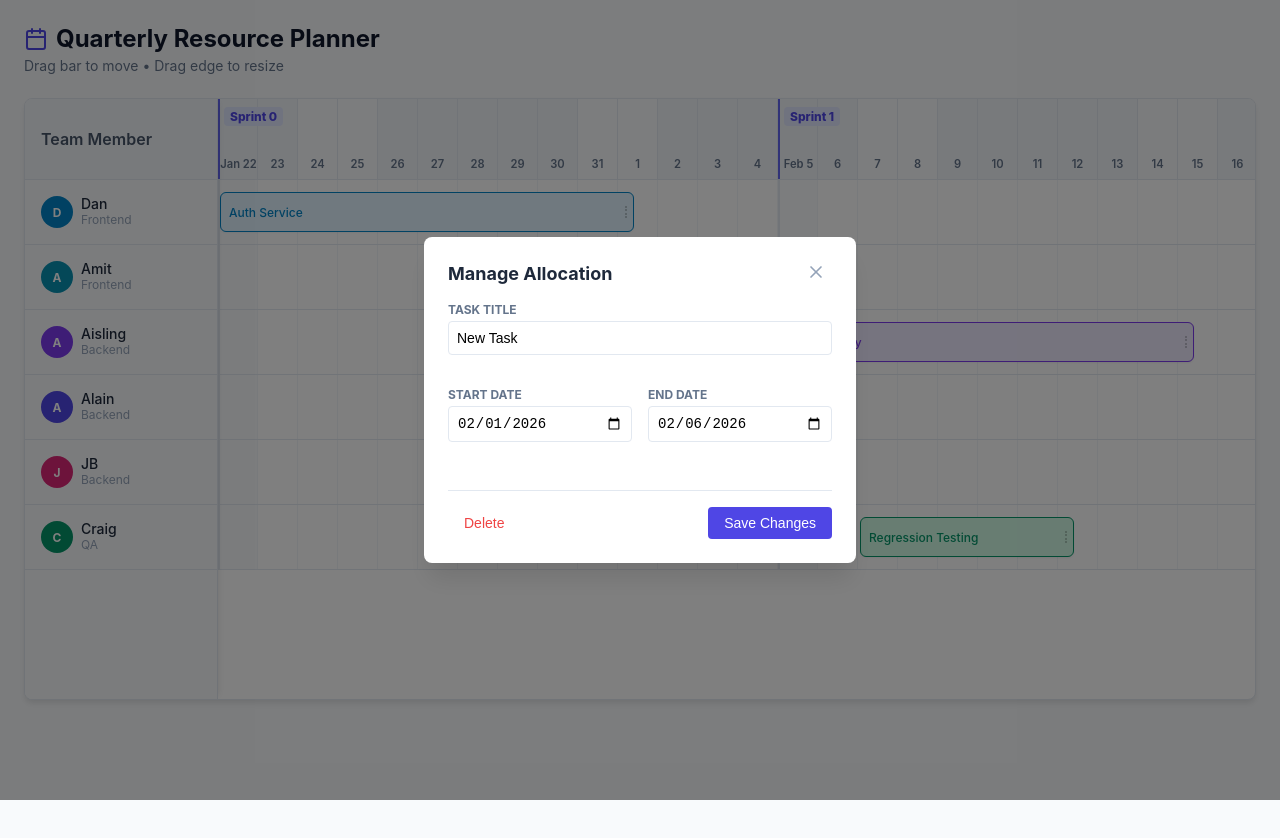
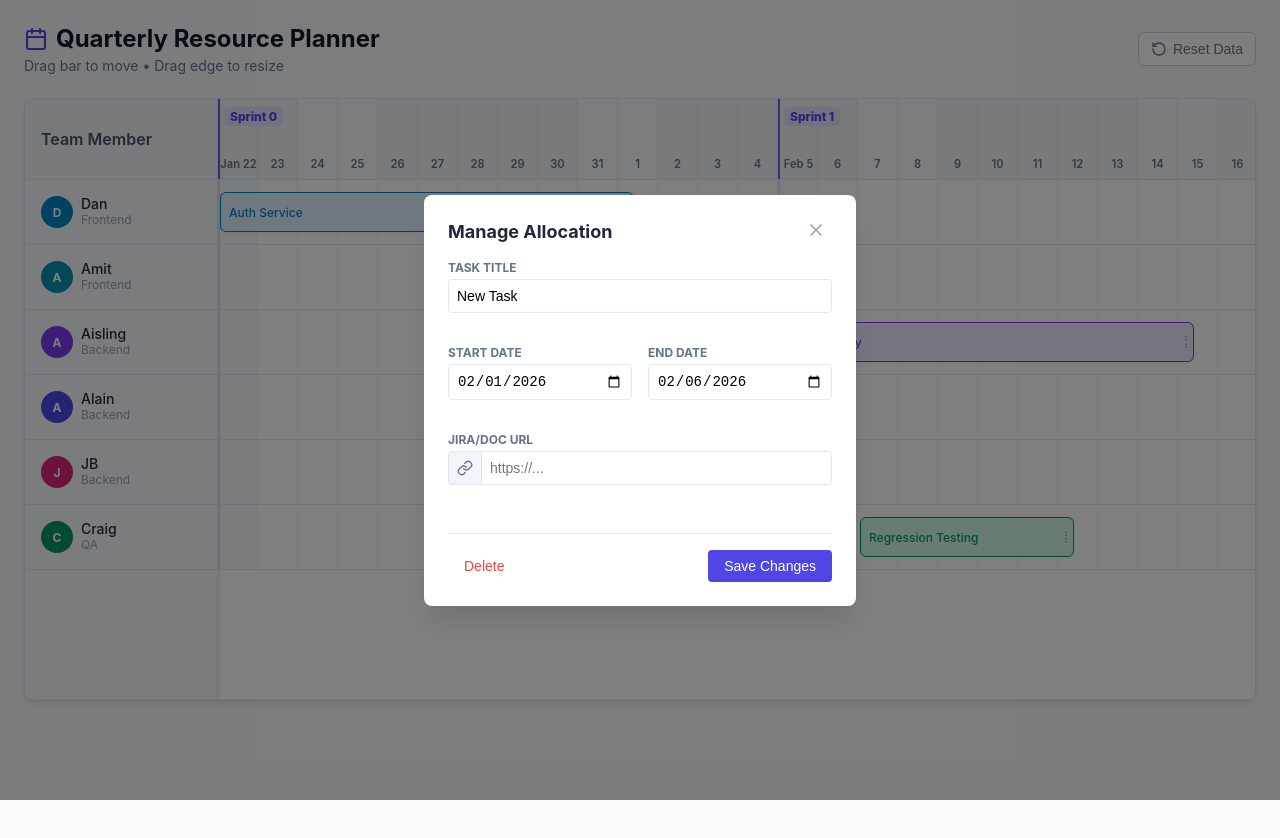
Before and after one commit to pannamatena/resourcePlanner, a React (Create React App) app in the folder client/: page / in a window 1280 px wide. Both pictures are taken after a click on the element 638 px from the left and 212 px from the top of the page. Shown: the top 838 px of the page. Built offline with nearby package versions, Linux system fonts and the light colour scheme.

Commit message:
save on local storage and follow URL button

```diff
--- a/client/src/App.js
+++ b/client/src/App.js
@@ -1,6 +1,6 @@
 /** @jsxImportSource @emotion/react */
 import React, { useState, useMemo, useEffect, useRef } from 'react';
-import { Link as LinkIcon, X, Calendar } from 'lucide-react';
+import { Link as LinkIcon, X, Calendar, RotateCcw, ExternalLink } from 'lucide-react'; // Added ExternalLink icon
 import * as S from './Style';
 
 // --- Date Helpers ---
@@ -46,26 +46,39 @@ const INITIAL_TEAM = [
   { id: 6, name: 'Craig', role: 'QA',      color: { main: '#059669', bg: '#d1fae5' } },
 ];
 
+const INITIAL_TASKS = [
+  { id: 101, resourceId: 1, title: 'Auth Service', startIdx: 0, duration: 10, url: '' },
+  { id: 102, resourceId: 3, title: 'API Gateway', startIdx: 14, duration: 10, url: '' },
+  { id: 103, resourceId: 6, title: 'Regression Testing', startIdx: 16, duration: 5, url: '' },
+];
+
 const App = () => {
   const { dates, startDate, anchorDate } = useMemo(() => generateQuarterDates(), []);
   const [team] = useState(INITIAL_TEAM);
 
-  const [tasks, setTasks] = useState([
-    { id: 101, resourceId: 1, title: 'Auth Service', startIdx: 0, duration: 10, url: '' },
-    { id: 102, resourceId: 3, title: 'API Gateway', startIdx: 14, duration: 10, url: '' },
-    { id: 103, resourceId: 6, title: 'Regression Testing', startIdx: 16, duration: 5, url: '' },
-  ]);
+  const [tasks, setTasks] = useState(() => {
+    const saved = localStorage.getItem('planner_tasks');
+    return saved ? JSON.parse(saved) : INITIAL_TASKS;
+  });
+
+  useEffect(() => {
+    localStorage.setItem('planner_tasks', JSON.stringify(tasks));
+  }, [tasks]);
 
   const [isModalOpen, setIsModalOpen] = useState(false);
   const [editingTask, setEditingTask] = useState(null);
-
-  // --- Resize State ---
-  const [resizingTask, setResizingTask] = useState(null); // { id, initialX, initialDuration }
-
-  // Ref to track if we are currently resizing (to prevent opening modal on mouseUp)
+  const [resizingTask, setResizingTask] = useState(null);
   const isResizingRef = useRef(false);
 
-  // --- Helpers ---
+  // --- Handlers ---
+
+  const handleResetData = () => {
+    if (window.confirm("Are you sure you want to reset all data to defaults?")) {
+      setTasks(INITIAL_TASKS);
+      localStorage.removeItem('planner_tasks');
+    }
+  };
+
   const getSprintInfo = (date) => {
     const diffTime = date.getTime() - anchorDate.getTime();
     const diffDays = Math.ceil(diffTime / (1000 * 60 * 60 * 24));
@@ -78,9 +91,8 @@ const App = () => {
     return { isSprintStart, label };
   };
 
-  // --- Modal Logic ---
   const handleAddTask = (resourceId, dayIndex) => {
-    if (isResizingRef.current) return; // Don't add if we just finished resizing
+    if (isResizingRef.current) return;
     const startStr = getDateStringFromIndex(startDate, dayIndex);
     const endStr = getDateStringFromIndex(startDate, dayIndex + 5);
     setEditingTask({ id: Date.now(), resourceId, title: 'New Task', startStr, endStr, url: '' });
@@ -88,7 +100,7 @@ const App = () => {
   };
 
   const handleEditTask = (task) => {
-    if (isResizingRef.current) return; // Don't edit if we just finished resizing
+    if (isResizingRef.current) return;
     const startStr = getDateStringFromIndex(startDate, task.startIdx);
     const endStr = getDateStringFromIndex(startDate, task.startIdx + task.duration);
     setEditingTask({ ...task, startStr, endStr });
@@ -117,13 +129,8 @@ const App = () => {
     setIsModalOpen(false);
   };
 
-  // --- Drag and Drop (Move) Logic ---
   const onDragStart = (e, task) => {
-    // If resizing, don't allow dragging
-    if (isResizingRef.current) {
-      e.preventDefault();
-      return;
-    }
+    if (isResizingRef.current) { e.preventDefault(); return; }
     e.dataTransfer.setData('taskId', task.id);
     const rect = e.target.getBoundingClientRect();
     const dayOffset = Math.floor((e.clientX - rect.left) / S.DAY_WIDTH);
@@ -149,46 +156,29 @@ const App = () => {
     setTasks(prev => prev.map(t => t.id === taskId ? { ...t, resourceId: memberId, startIdx: newStartIdx } : t));
   };
 
-  // --- RESIZE LOGIC (Mouse Events) ---
-
   const handleResizeStart = (e, task) => {
-    e.stopPropagation(); // Prevent triggering Drag or Click
-    e.preventDefault();  // Prevent text selection
-
+    e.stopPropagation();
+    e.preventDefault();
     isResizingRef.current = true;
-    setResizingTask({
-      id: task.id,
-      initialX: e.clientX,
-      initialDuration: task.duration
-    });
+    setResizingTask({ id: task.id, initialX: e.clientX, initialDuration: task.duration });
   };
 
-  // Global Mouse Listeners for Resizing
   useEffect(() => {
     const handleGlobalMouseMove = (e) => {
       if (!resizingTask) return;
-
-      // Calculate delta in pixels
       const deltaPixels = e.clientX - resizingTask.initialX;
-
-      // Convert to days (Snap)
       const deltaDays = Math.round(deltaPixels / S.DAY_WIDTH);
 
       let newDuration = resizingTask.initialDuration + deltaDays;
-      if (newDuration < 1) newDuration = 1; // Minimum 1 day
+      if (newDuration < 1) newDuration = 1;
 
-      setTasks(prev => prev.map(t =>
-        t.id === resizingTask.id ? { ...t, duration: newDuration } : t
-      ));
+      setTasks(prev => prev.map(t => t.id === resizingTask.id ? { ...t, duration: newDuration } : t));
     };
 
     const handleGlobalMouseUp = () => {
       if (resizingTask) {
         setResizingTask(null);
-        // Slight delay before allowing clicks again to prevent modal from popping up
-        setTimeout(() => {
-          isResizingRef.current = false;
-        }, 100);
+        setTimeout(() => { isResizingRef.current = false; }, 100);
       }
     };
 
@@ -196,13 +186,11 @@ const App = () => {
       window.addEventListener('mousemove', handleGlobalMouseMove);
       window.addEventListener('mouseup', handleGlobalMouseUp);
     }
-
     return () => {
       window.removeEventListener('mousemove', handleGlobalMouseMove);
       window.removeEventListener('mouseup', handleGlobalMouseUp);
     };
   }, [resizingTask]);
-
 
   return (
     <S.Container>
@@ -211,6 +199,12 @@ const App = () => {
           <S.Title><Calendar size={24} /> Quarterly Resource Planner</S.Title>
           <S.Subtitle>Drag bar to move • Drag edge to resize</S.Subtitle>
         </div>
+        <button
+          onClick={handleResetData}
+          style={{ display: 'flex', alignItems: 'center', gap: '6px', padding: '8px 12px', borderRadius: '6px', border: '1px solid #cbd5e1', background: 'white', color: '#64748b', cursor: 'pointer', fontSize: '0.875rem' }}
+        >
+          <RotateCcw size={16} /> Reset Data
+        </button>
       </S.Header>
 
       <S.PlannerLayout>
@@ -265,15 +259,13 @@ const App = () => {
                     duration={task.duration}
                     color={member.color}
                     onClick={(e) => { e.stopPropagation(); handleEditTask(task); }}
-                    draggable // HTML5 Drag for moving
+                    draggable
                     onDragStart={(e) => onDragStart(e, task)}
                   >
                     <div style={{ flex: 1, overflow: 'hidden', textOverflow: 'ellipsis' }}>
                       {task.title}
                     </div>
                     {task.url && <LinkIcon size={12} style={{ marginLeft: 4, opacity: 0.5 }} />}
-
-                    {/* NEW: Resize Handle inside the bar */}
                     <S.ResizeHandle onMouseDown={(e) => handleResizeStart(e, task)} />
                   </S.TaskBar>
                 ))}
@@ -284,6 +276,7 @@ const App = () => {
         </S.TimelineScrollArea>
       </S.PlannerLayout>
 
+      {/* --- MODAL UPDATED --- */}
       {isModalOpen && editingTask && (
         <S.ModalOverlay onClick={() => setIsModalOpen(false)}>
           <S.ModalContent onClick={e => e.stopPropagation()}>
@@ -306,6 +299,42 @@ const App = () => {
                   <input type="date" value={editingTask.endStr} onChange={(e) => setEditingTask({...editingTask, endStr: e.target.value})} />
                 </S.InputGroup>
               </div>
+
+              <S.InputGroup>
+                <label>Jira/Doc URL</label>
+                <div style={{ display: 'flex' }}>
+                  <span style={{ background: '#f1f5f9', border: '1px solid #e2e8f0', borderRight: 0, borderRadius: '4px 0 0 4px', padding: '8px', display: 'flex', alignItems: 'center' }}>
+                    <LinkIcon size={16} color="#64748b"/>
+                  </span>
+                  <input type="text" placeholder="https://..." value={editingTask.url} onChange={(e) => setEditingTask({...editingTask, url: e.target.value})} style={{ borderRadius: '0 4px 4px 0', width: '100%' }} />
+                </div>
+              </S.InputGroup>
+
+              {/* --- NEW: Clickable Link --- */}
+              {editingTask.url && (
+                <div style={{ marginTop: '-12px', marginBottom: '8px', textAlign: 'right' }}>
+                  <a
+                    href={editingTask.url}
+                    target="_blank"
+                    rel="noopener noreferrer"
+                    style={{
+                      fontSize: '0.85rem',
+                      color: '#4f46e5',
+                      textDecoration: 'none',
+                      fontWeight: 500,
+                      display: 'inline-flex',
+                      alignItems: 'center',
+                      gap: '4px',
+                      padding: '4px 8px',
+                      backgroundColor: '#eef2ff',
+                      borderRadius: '4px'
+                    }}
+                  >
+                    Open Link <ExternalLink size={12} />
+                  </a>
+                </div>
+              )}
+
               <S.ButtonRow>
                 <S.Button variant="danger" onClick={deleteTask}>Delete</S.Button>
                 <S.Button variant="primary" onClick={saveTask}>Save Changes</S.Button>
```
